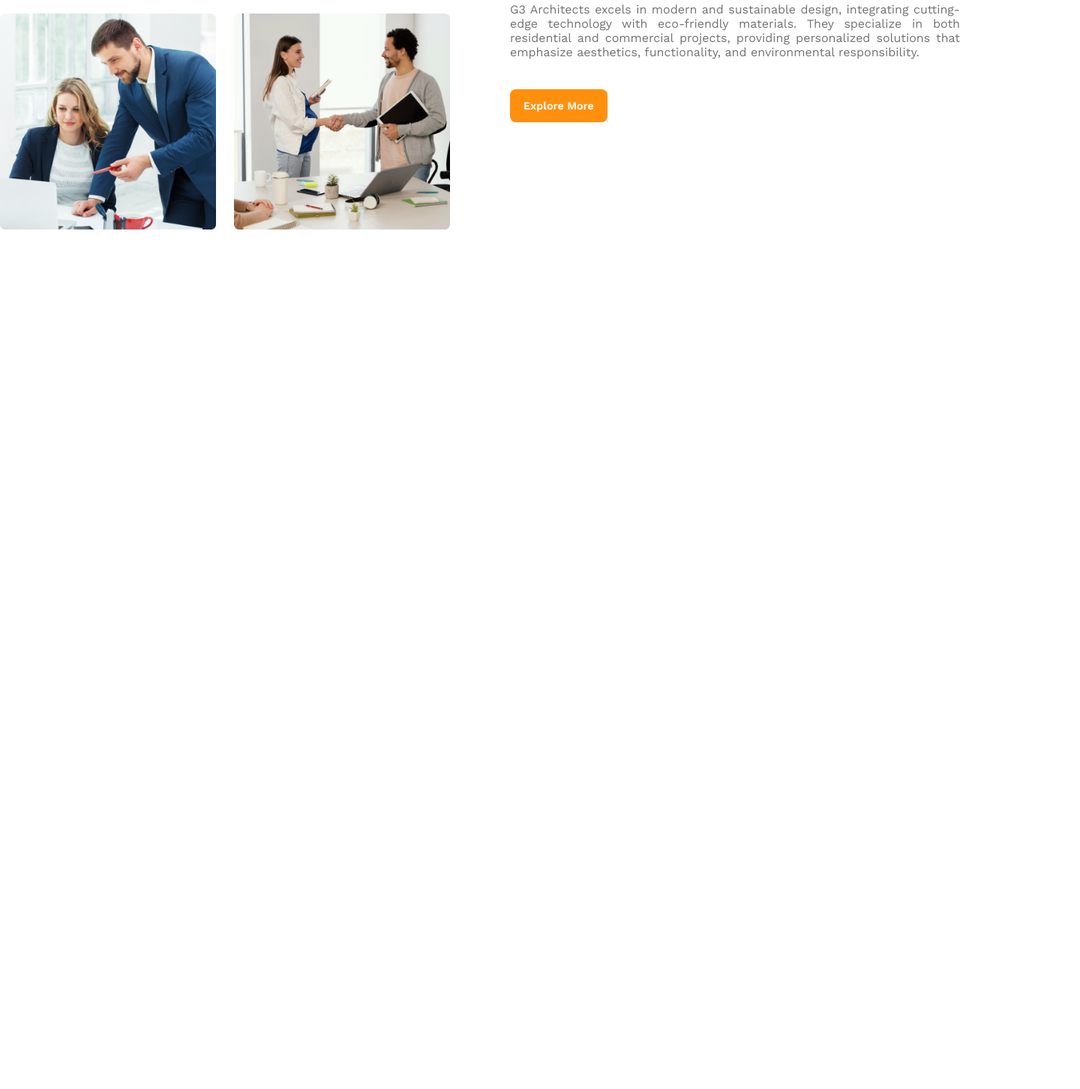
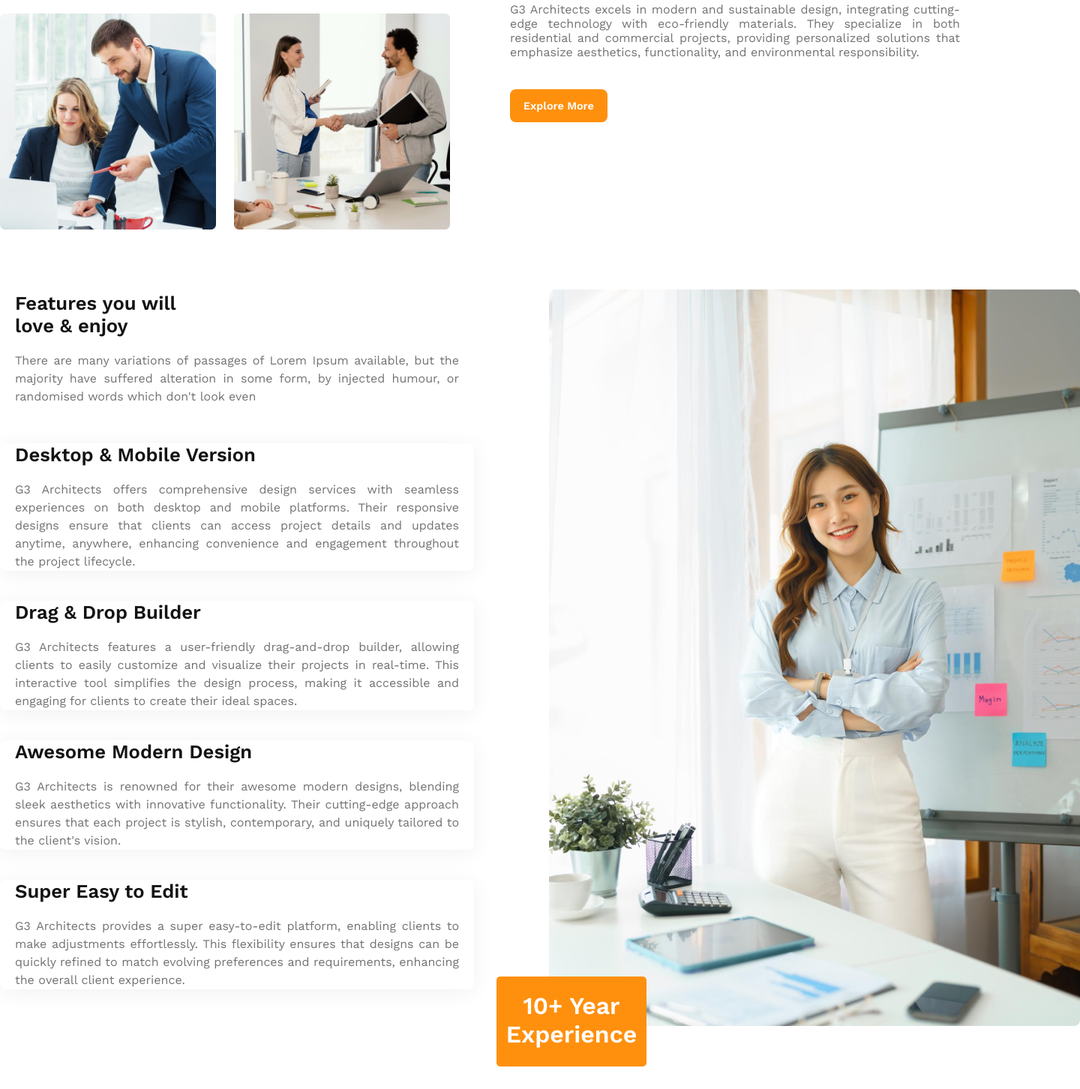
Before and after one commit to Aosaf098/G3-Architects, a plain HTML site: page index.html in a window 1280 px wide. Shown: the part 1473-2925 px from the top of the page at 75% size, 1440 px wide, since content can reach past the window. Before the commit the page ends 1779 px from the top, so only its background shows below. Drawn offline with nearby package versions, Linux system fonts and the light colour scheme.

Commit message:
Features

```diff
--- a/index.html
+++ b/index.html
@@ -42,6 +42,36 @@
                 <button class="quick-list-btn btn-primary">Explore More</button>
             </div>
         </section>
+        <section class="feature whole-flex">
+            <div class="feature-info">
+                <div class="feature-first">
+                    <h3 class="feature-title">Features you will <br>love & enjoy</h3>
+                    <p class="feature-subtitle">There are many variations of passages of Lorem Ipsum available, but the majority have suffered alteration in some form, by injected humour, or randomised words which don't look even</p>
+                </div>
+                <div class="feature-cards whole-flex">
+                    <div class="feature-card-bg">
+                        <h3 class="feature-title">Desktop & Mobile Version</h3>
+                        <p class="feature-subtitle">G3 Architects offers comprehensive design services with seamless experiences on both desktop and mobile platforms. Their responsive designs ensure that clients can access project details and updates anytime, anywhere, enhancing convenience and engagement throughout the project lifecycle.</p>
+                    </div>
+                    <div class="feature-card-bg">
+                        <h3 class="feature-title">Drag & Drop Builder</h3>
+                        <p class="feature-subtitle">G3 Architects features a user-friendly drag-and-drop builder, allowing clients to easily customize and visualize their projects in real-time. This interactive tool simplifies the design process, making it accessible and engaging for clients to create their ideal spaces.</p>
+                    </div>
+                    <div class="feature-card-bg">
+                        <h3 class="feature-title">Awesome Modern Design</h3>
+                        <p class="feature-subtitle">G3 Architects is renowned for their awesome modern designs, blending sleek aesthetics with innovative functionality. Their cutting-edge approach ensures that each project is stylish, contemporary, and uniquely tailored to the client's vision.</p>
+                    </div>
+                    <div class="feature-card-bg">
+                        <h3 class="feature-title">Super Easy to Edit</h3>
+                        <p class="feature-subtitle">G3 Architects provides a super easy-to-edit platform, enabling clients to make adjustments effortlessly. This flexibility ensures that designs can be quickly refined to match evolving preferences and requirements, enhancing the overall client experience.</p>
+                    </div>
+                </div>
+            </div>
+            <div class="feature-img">
+                <img src="images/architect.png" alt="">
+                <div class="experience">10+ Year Experience</div>
+            </div>
+        </section>
     </main>
     <footer></footer>
 </body>
--- a/style.css
+++ b/style.css
@@ -91,6 +91,8 @@
     max-width: 100%;
 }
 
+/* Quicklist Styles here */
+
 .quick-list{
     max-width: 100%;
     /* height: 800px; */
@@ -129,6 +131,77 @@
     text-align: justify;
 }
 
+/* Features Styles Here */
+
+.feature{
+    width: 1440px;
+    justify-content: center;
+    align-items: center;
+    /* border: 3px solid black; */
+    margin: 80px auto;
+    gap: 100px;
+}
+.feature-first{
+    /* border: 2px solid steelblue; */
+    margin-top: -50px;
+    margin-bottom: 50px;
+    padding-left: 20px;
+    padding-right: 20px;
+}
+.feature-info h3{
+
+    /* border: 3px solid green; */
+}
+
+.feature-cards{
+    flex-direction: column;
+    justify-content: center;
+    align-items: center;
+    gap: 40px;
+    /* border: 3px solid red; */
+}
+.feature-cards .feature-card-bg{
+    border-radius: 8px;
+    box-shadow: 0px 4px 30px 0px rgba(0, 0, 0, 0.06);
+    background: rgb(255, 255, 255);
+    padding-left: 20px;
+    padding-right: 20px;
+    /* border: 2px solid red; */
+}
+.feature-title{
+    font-size: 1.6rem;
+    color: rgb(19, 19, 19);
+    font-weight: 600;
+    letter-spacing: 0%;
+    text-align: left;
+    margin-bottom: 20px;
+}
+.feature-subtitle{
+    font-size: 1rem;
+    font-weight: 400;
+    color: rgb(114,114,114);
+    text-align: justify;
+    line-height: 24px;
+}
+.feature-img{
+    /* border: 3px solid red; */
+    position: relative;
+}
+.experience{
+    width: 200px;
+    height: 120px;
+    background-color: rgb(255, 144, 14);
+    color: rgb(255, 255, 255);
+    border-radius: 5px;
+    text-align: center;
+    padding-top: 20px;
+    font-size: 2rem;
+    font-weight: 600;
+    position: absolute;
+    margin-top: -70px;
+    margin-left: -70px;
+
+}
 /* Small Devices Media Query */
 
 @media screen and (max-width: 576px) {
@@ -188,10 +261,6 @@
 
 }
 
-/* Quick List Styles Here */
-
-
-
 /* Medium Devices Media Query */
 
 @media screen and (min-width: 576.1px) and (max-width: 992px) {
```
